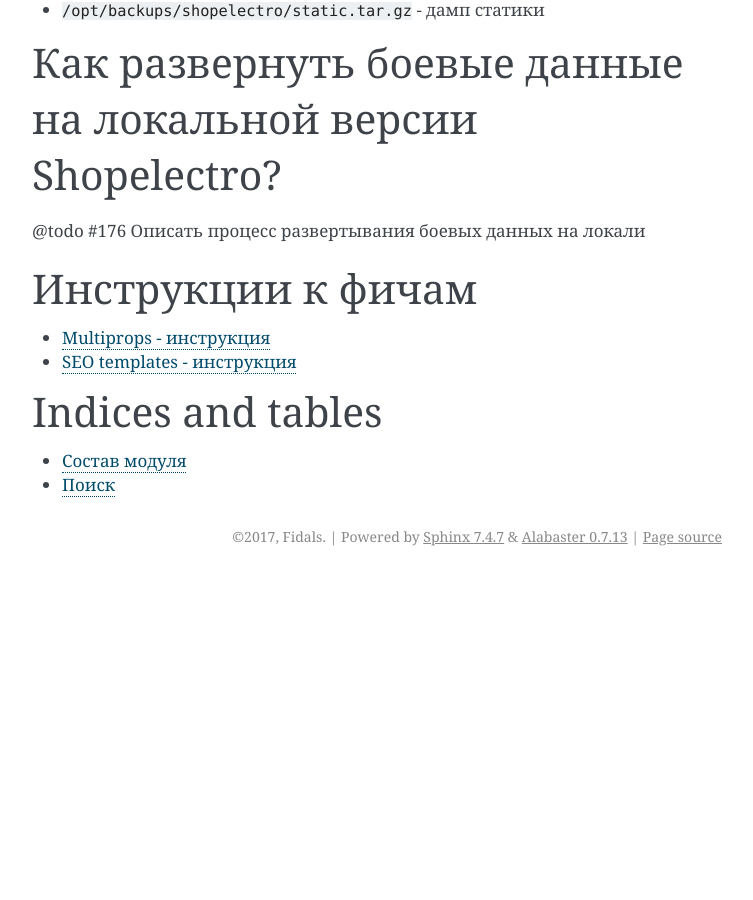
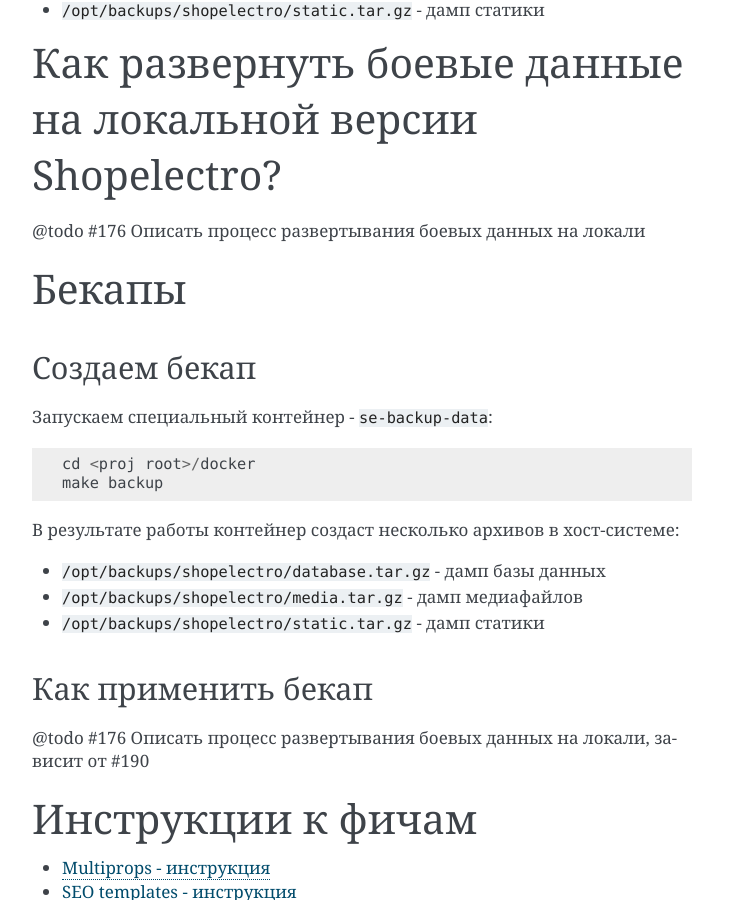
Before and after one commit to fidals/shopelectro, a Sphinx documentation site: the page built from doc/source/index.rst, in a window 1280 px wide and 900 px high, scrolled down 1870 px. Shown: the whole window, without its empty margins (388-1141 px from the left). Built offline with Sphinx 7.4.7, drawn with Linux system fonts in a browser that asks for light colours; before the commit the page ends 2446 px from its top, so only the background shows below that.

Commit message:
Implemented backup collection container (#186)

```diff
--- a/doc/source/index.rst
+++ b/doc/source/index.rst
@@ -85,6 +85,29 @@
 
 @todo #176 Описать процесс развертывания боевых данных на локали
 
+Бекапы
+======
+
+
+Создаем бекап
+-------------
+
+Запускаем специальный контейнер - ``se-backup-data``: ::
+
+   cd <proj root>/docker
+   make backup
+
+В результате работы контейнер создаст несколько архивов в хост-системе:
+
+* ``/opt/backups/shopelectro/database.tar.gz`` - дамп базы данных
+* ``/opt/backups/shopelectro/media.tar.gz`` - дамп медиафайлов
+* ``/opt/backups/shopelectro/static.tar.gz`` - дамп статики
+
+Как применить бекап
+-------------------
+
+@todo #176 Описать процесс развертывания боевых данных на локали, зависит от #190
+
 Инструкции к фичам
 ==================
 
```
Also changed, not shown: 5 other files.
